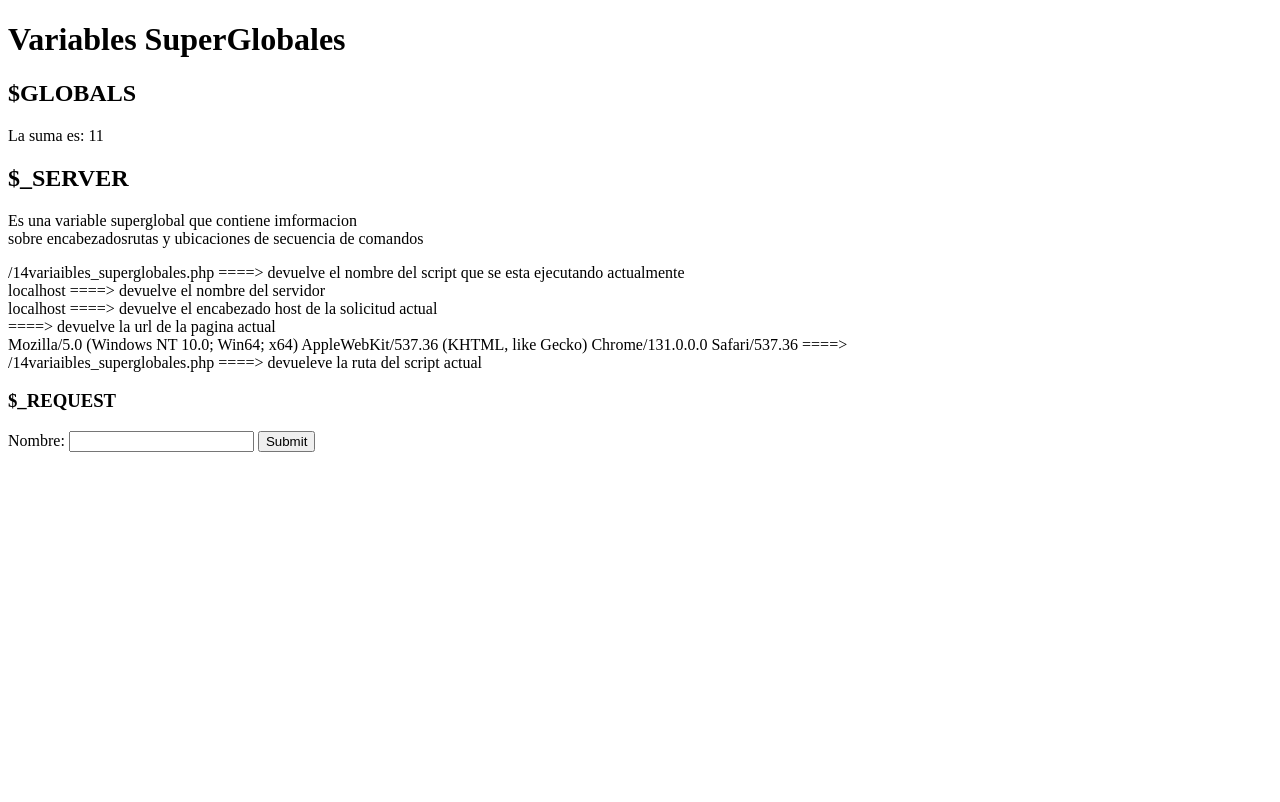
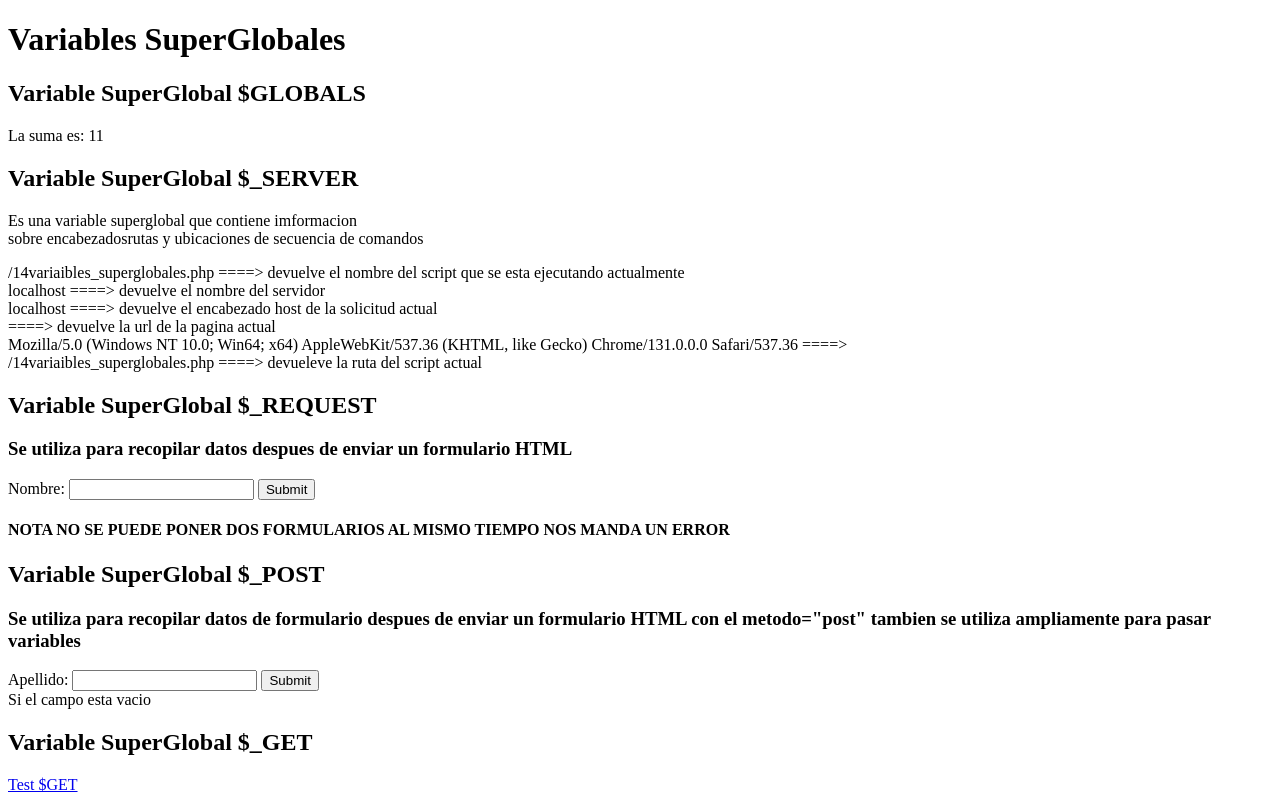
Before and after one commit to wil-lian/curso-de-php, a PHP site: page /14variaibles_superglobales.php in a window 1280 px wide. Before the commit the page ends 452 px from the top, so only its background shows below. Run offline with PHP 8.4, Linux system fonts and the light colour scheme; data that the repository does not hold is empty.

Commit message:
canbios en variables superglobales get

```diff
--- a/14variaibles_superglobales.php
+++ b/14variaibles_superglobales.php
@@ -10,7 +10,7 @@
 
 <body>
     <h1>Variables SuperGlobales</h1>
-    <h2>$GLOBALS</h2>
+    <h2>Variable SuperGlobal $GLOBALS</h2>
     <?php
     $x = 5;
     $y = 6;
@@ -23,7 +23,7 @@
     echo "La suma es: " . $z;
     ?>
 
-    <h2>$_SERVER</h2>
+    <h2>Variable SuperGlobal $_SERVER</h2>
     <p>Es una variable superglobal que contiene imformacion <br>sobre encabezadosrutas y ubicaciones de secuencia de comandos</p>
 
     <?php
@@ -66,7 +66,8 @@
         $_SERVER['SCRIPT_URI']	Returns the URI of the current page
     */
     ?>
-    <h3>$_REQUEST</h3>
+    <h2>Variable SuperGlobal $_REQUEST</h2>
+    <h3>Se utiliza para recopilar datos despues de enviar un formulario HTML</h3>
     <form method="post" action="<?php echo $_SERVER['PHP_SELF']; ?>">
         Nombre: <input type="text" name="fname">
         <input type="submit">
@@ -74,7 +75,7 @@
     <?php
     if ($_SERVER["REQUEST_METHOD"] == "POST") {
         /* RECOPILAR EL VALOR DEL CAMPO DE ENTRADA */
-        $name = htmlspecialchars($_REQUEST["fname"]);
+        $name = htmlspecialchars($_REQUEST['fname']);
         if (empty($name)) {
             echo "El nombre esta vacio";
         } else {
@@ -82,6 +83,28 @@
         }
     }
     ?>
+
+    <h4>NOTA NO SE PUEDE PONER DOS FORMULARIOS AL MISMO TIEMPO NOS MANDA UN ERROR</h4>
+
+    <h2>Variable SuperGlobal $_POST</h2>
+    <h3>Se utiliza para recopilar datos de formulario despues de enviar un formulario HTML con el metodo="post" tambien se utiliza ampliamente para pasar variables</h3>
+    <form method="post" action="<?php echo $_SERVER['PHP_SELF']; ?>">
+        Apellido: <input type="text" name="lname">
+        <input type="submit">
+    </form>
+    <?php
+    if ($_SERVER["REQUEST_METHOD"] = "POST") {
+        $lastName = $_POST['lname'];
+        if (empty($lastName)) {
+            echo "Si el campo esta vacio";
+        } else {
+            echo "El apellido es: " . $lastName;
+        }
+    }
+    ?>
+
+    <h2>Variable SuperGlobal $_GET</h2>
+    <a href="14test_get.php?subject=PHP&web=W3schools.com&x=es facilito">Test $GET</a>
 </body>
 
 </html>
```
Also changed, not shown: 14test_get.php (added, +9 -0 lines).
